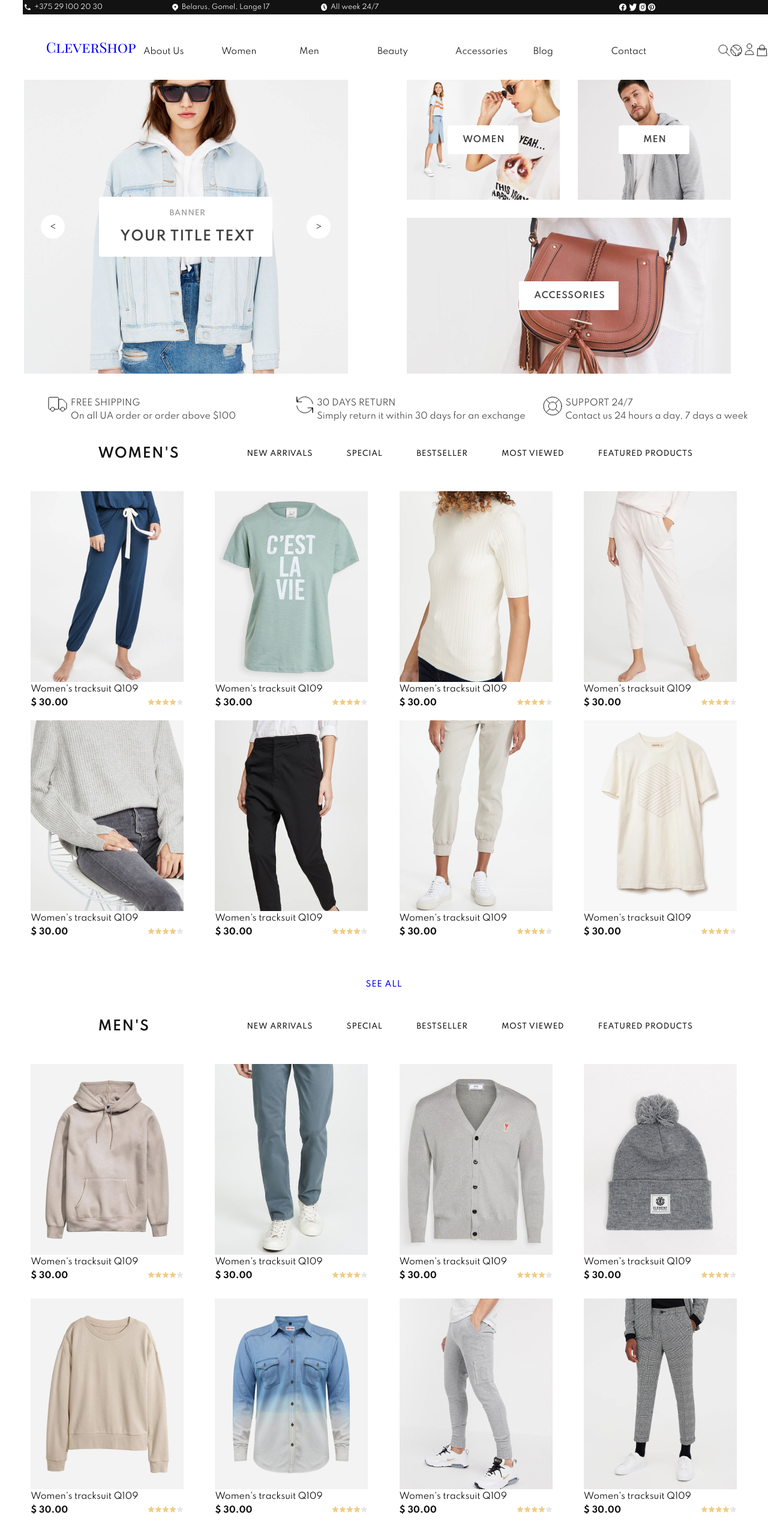
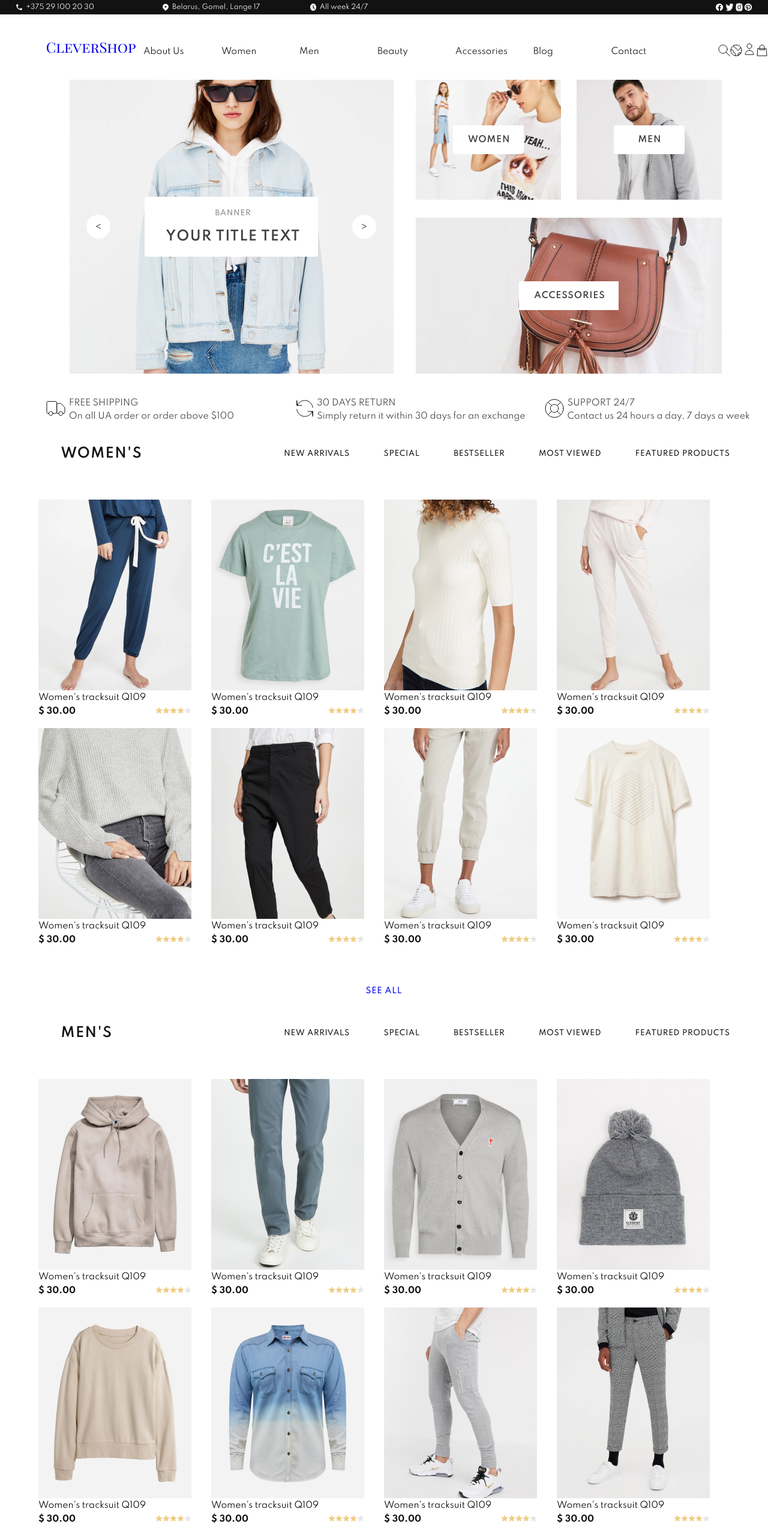
Before and after one commit to vikmillion/training-shop, a React (Create React App) app: page / in a window 1280 px wide. Shown: the top 2566 px of the page at 60% size. Built offline with nearby package versions, Linux system fonts and the light colour scheme.

Commit message:
17_02 adaptiv 2

```diff
--- a/src/components/header/TopBar.module.css
+++ b/src/components/header/TopBar.module.css
@@ -3,7 +3,7 @@
 .container {
 
     display: flex;
-    height: 24px;
+    min-height: 24px;
     background-color: #121212;
     color: #FFFFFF;
     justify-content: space-around;
@@ -13,11 +13,9 @@
     font-weight: 400;
     font-size: 11px;
     line-height: 12px;
-    /* margin: 0px auto; */
-    padding: 0% 0.1%;
-       margin: 0% 0 0 3%;
-       padding: 0% 0.1%;
-    /* min-width: 1310px; */
+       margin: 0% 0 0 0%;
+       padding: 0% 2%;
+    max-width: 1310px;
 
 }
 
@@ -29,16 +27,18 @@
 @media (min-width: 768px) and (max-width: 979px) {
     .container{
     /* max-width: 870px; */
+    align-items: center;
 
 }
 }
-@media (min-width: 481px) and (max-width: 767px)  {
+@media (min-width: 441px) and (max-width: 767px)  {
     .container{
         /* max-width: 620px; */
     }
 }
-@media (max-width:360px) {
+@media (max-width:440px) {
     .container {
+        min-width: 440px;
         flex-direction: column;
 
         /* max-width:360px; */
@@ -73,6 +73,7 @@
 .div5 {
 display: flex;
 flex: 20%;
+justify-content: flex-end;
 /* flex-basis: 20%; */
 }
 
--- a/src/pages/main-page/Main.module.css
+++ b/src/pages/main-page/Main.module.css
@@ -2,11 +2,28 @@
     .container {
         /* max-width: 870px; */
         flex-direction: column;
+        align-items: center;
+
+
 
     }
-    .textAfter{
+
+    .div2 {
+        padding: 0% 2% 3% 0%;
+        margin: 3% 0%;
+    }    .div2_1 {
+        /* margin: 3% 0; */
+           padding: 0% 2% 3% 0%;
+           /* margin: 3% 2%; */
+    }
+
+    .textAfter {
         /* max-width: 870px; */
         flex-direction: column;
+            align-items: center;
+    }
+    .imgBefore{
+            align-items: center;
     }
 
 }
@@ -15,26 +32,65 @@
     .container {
         /* max-width: 620px;  */
         flex-direction: column;
+        align-items: center;
+
     }
-    .textAfter{
+
+    .textAfter {
         /* max-width: 620px; */
         flex-direction: column;
+        /* padding: 0% 5% 3% 0%;
+        margin: 0% 5% 0 0; */
+        justify-content: space-between;
+        align-items: center;
+
+    }
+
+    .div2_1 {
+        /* margin: 3% 0; */
+           padding: 0% 2% 3% 0%;
+           /* margin: 3% 2%; */
+    }
+    .div2{
+          padding: 0% 2% 3% 0%;
+          margin: 3% 0%;
+    }
+    .imgBefore{
+            align-items: center;
     }
 }
 
 @media (max-width:449px) {
     .container {
-        max-width: 360px;
+        /* max-width: 440px; */
+        min-width: 430px;
         flex-direction: column;
     }
-    .div2_1{
-        /* flex-direction: column;
+
+    .div2_1 {
+        flex-direction: column;
         justify-content: center;
-        align-items: flex-end; */
+        align-items: center;
+        /* max-width: 490px; */
+        /* margin: 0 0% 0 50%; */
+        /* padding: 3% 0% 3% 0%; */
+        min-width: 430px;
+        padding: 3% 2% 3% 0%;
+        margin: 3% 2%;
+
+
+
     }
-    .textAfter{
+
+    .textAfter {
         /* max-width: 360px; */
         flex-direction: column;
+        padding: 3% 0% 3% 0%;
+
+    }
+
+    .div2 {
+        max-width: 440px;
     }
 }
 
@@ -50,17 +106,18 @@
     /* margin-top: 3%;
 
      padding: 0px 15px; */
-     /* min-width: 1310px; */
+    max-width: 1280px;
     gap: 3%;
 }
 
 .div1 {
-flex:50%;
+    flex: 50%;
     display: flex;
-    width: 540px;
-    height: 490px;
-    background: url("./images/imgMain1.png");
+    max-width: 540px;
+    /* height: 490px; */
+    background-image: url("./images/imgMain1.png");
     background-repeat: no-repeat;
+    background-position: center;;
 }
 
 .bannerDiv {
@@ -129,15 +186,17 @@ flex:50%;
 }
 
 .div2 {
-    flex:50%;
+    flex: 50%;
     display: flex;
     flex-direction: column;
     justify-content: space-between;
+    max-width: fit-content;
 }
 
 .div2_1 {
     /* flex: auto; */
     display: flex;
+    gap: 5%;
 }
 
 .wom,
@@ -151,12 +210,14 @@ flex:50%;
 
 .wom {
     background-image: url("./images/imgMain2.png");
+    background-position: center;
 
 }
 
 .men {
     background-image: url("./images/imgMain3.png");
-    margin-left: 5%;
+    background-position: center;
+    /* margin-left: 5%; */
 }
 
 .bannerS {
@@ -174,7 +235,8 @@ flex:50%;
 .div2_2 {
     display: flex;
     background-image: url("./images/imgMain4.png");
-    width: 540px;
+    background-position: center;
+    /* width: 540px; */
     height: 260px;
     background-repeat: no-repeat;
     justify-content: space-around;
@@ -213,24 +275,30 @@ flex:50%;
 
 }
 
-.textAfter{
+.textAfter {
     display: flex;
     margin-top: 3%;
-  justify-content: space-around;
+    justify-content: space-between;
+    /* justify-content: space-around; */
     margin: 3% 0 0 3%;
     padding: 0% 0.1%;
+    max-width: 1280px;
 
 }
 
-.imgBefore{
+.imgBefore {
     display: flex;
+    margin: 0 3% 0 3%;
+    align-items: center;
 
 }
-.imgBefore img{
+
+.imgBefore img {
     /* margin-right: 10px; */
 
 }
-.divWidth{
+
+.divWidth {
     width: 302px;
     white-space: nowrap;
 }
--- a/src/pages/main-page/Main3.module.css
+++ b/src/pages/main-page/Main3.module.css
@@ -2,28 +2,40 @@
     .container3 {
         max-width: 870px;
     }
+        .div2 {
+            flex-direction: column;
+            align-items: center;
+        }
 }
 
-@media (min-width: 481px) and (max-width: 767px) {
+@media (min-width: 450px) and (max-width: 767px) {
     .container3 {
-        max-width: 620px;
+        /* max-width: 620px; */
         flex-direction: column;
+    }
+    .div2{
+        flex-direction: column;
+        align-items: center;
     }
 }
 
-@media (max-width:480px) {
+@media (max-width:449px) {
     .container3 {
-        max-width: 360px;
+        /* max-width: 360px; */
         flex-direction: column;
+    }
+    .div2 {
+        flex-direction: column;
+        align-items: center;
     }
 }
 
 .container3{
-    margin-top: 5%;
+    /* margin-top: 5%; */
     display: flex;
 justify-content: center;
-
-
+max-width: 1280px;
+justify-content: space-around;
 align-items: center;
    margin: 3% 0 0 3%;
    padding: 0% 0.1%;
--- a/src/pages/product-page/Men/Men.module.css
+++ b/src/pages/product-page/Men/Men.module.css
@@ -1,9 +1,70 @@
+@media (min-width: 768px) and (max-width: 979px) {
+    .container3 {
+        max-width: 870px;
+        /* flex-direction: column; */
+    }
+
+    .block {
+        flex: 27%;
+    }
+
+    .blockItem {
+        flex: 33%;
+    }
+}
+
+@media (min-width: 450px) and (max-width: 767px) {
+    .container3 {
+        /* max-width: 620px; */
+        /* flex-direction: column; */
+
+    }
+
+    .block {
+        flex: 50%;
+        flex-direction: column;
+    }
+
+    .blockItem {
+        flex: 50%;
+    }
+
+    .divBlock {
+        margin: 0 30%;
+    }
+}
+
+@media (max-width:449px) {
+    .container3 {
+        /* max-width: 360px; */
+        /* flex-direction: column; */
+    }
+
+    .block {
+        /* flex: 40%; */
+    }
+
+    .blockItem {
+        /* flex: 40%; */
+    }
+
+    .divBlock {
+        margin: 0 30%;
+    }
+
+
+}
+
+
+
+
+
 .container {
     display: flex;
-    /* width: 1180px; */
+    max-width: 1280px;
     /* height: 955px; */
-    margin-top: 50px;
-    margin-left: 4%;
+    margin: 5% 5% 0 5%;
+    justify-content: space-around;
 
 }
 
@@ -17,8 +78,8 @@
 }
 
 .block {
-    flex: auto;
-    width: 25%;
+    flex: 25%;
+    /* width: 25%; */
 
 
 }
@@ -42,8 +103,8 @@
 }
 
 .blockItem {
-    width: 255px;
-    margin-bottom: 30px;
+    max-width: 255px;
+    margin-bottom: 7%;
 }
 
 .price {
@@ -53,6 +114,7 @@
     font-size: 14px;
     line-height: 16px;
     color: #121212;
+
 }
 
 .itemRating {
@@ -65,7 +127,9 @@
 .rating {
     display: flex;
 }
-.See{
+
+.See {
+    display: flex;
     text-align: center;
     margin: 50px;
     font-family: Spartan;
@@ -74,9 +138,11 @@
     font-weight: 500;
     line-height: 15px;
     letter-spacing: 0.06em;
+    /* margin-right: 15%; */
     justify-content: center;
 
 }
+
 .menu_item {
     margin-left: 4%;
     margin-top: 2%;
@@ -86,6 +152,7 @@
     margin-left: 0.2%;
     margin-right: 0.2%;
 }
+
 .title {
     font-family: Spartan;
     font-style: normal;
--- a/src/pages/product-page/Women/Women.module.css
+++ b/src/pages/product-page/Women/Women.module.css
@@ -11,42 +11,48 @@
     }
 }
 
-@media (min-width: 481px) and (max-width: 767px) {
+@media (min-width: 450px) and (max-width: 767px) {
     .container3 {
-        max-width: 620px;
+        /* max-width: 620px; */
         /* flex-direction: column; */
 
     }
       .block {
-          flex: 35%;
+          flex: 50%;
           flex-direction: column;
       }
 
       .blockItem {
-          flex: 35%;
+          flex: 50%;
+      }
+      .divBlock{
+          margin: 0 30%;
       }
 }
 
-@media (max-width:480px) {
+@media (max-width:449px) {
     .container3 {
-        max-width: 360px;
+        /* max-width: 360px; */
         /* flex-direction: column; */
     }
       .block {
-          flex: 40%;
+          /* flex: 40%; */
       }
        .blockItem {
-           flex: 40%;
+           /* flex: 40%; */
        }
+         .divBlock {
+             margin: 0 30%;
+         }
+
 
 }
 
 .container {
     display: flex;
-    /* width: 1280px; */
+    max-width: 1280px;
     /* height: 955px; */
-    margin-top: 50px;
-    margin-left: 4%;
+    margin: 5% 5% 0 5%;
     justify-content: space-around;
 
 }
@@ -86,7 +92,7 @@
 }
 
 .blockItem {
-    width: 255px;
+    max-width: 255px;
     margin-bottom: 7%;
 }
 
```
Lines whose indentation alone changed are shown as unchanged.
